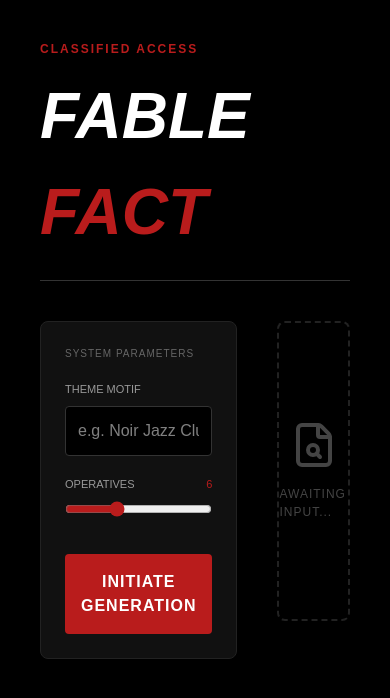
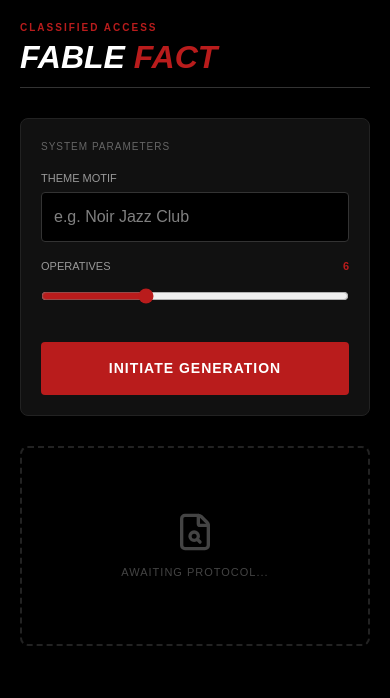
Before and after one commit to Unskilledcrab/fable-and-fact, a Next.js app: page / in a window 390 px wide. Shown: the top 698 px of the page. Built offline with nearby package versions, Linux system fonts and the light colour scheme.

Commit message:
Optimize for mobile and add rich mock data

```diff
--- a/src/app/page.tsx
+++ b/src/app/page.tsx
@@ -12,7 +12,7 @@
   const handleGenerate = async () => {
     setLoading(true);
     try {
-      await new Promise(r => setTimeout(r, 2000));
+      await new Promise(r => setTimeout(r, 1500));
       setMystery({
         title: "The Last Ledger of Loxley",
         setting: "An opulent Art Deco ballroom, 1929. The air is thick with expensive cigars and cheap perfume.",
@@ -20,7 +20,10 @@
         characters: [
           { name: "Vivian Vane", role: "The Lounge Singer", difficulty: "Easy", secret: "Was blackmailing the host.", objective: "Find the ledger before the police arrive." },
           { name: "Arthur 'The Ox' Miller", role: "The Bodyguard", difficulty: "Medium", secret: "Is actually a mole for a rival mob.", objective: "Make sure no one leaves this room." },
-          { name: "Detective Sharp", role: "The Guest of Honor", difficulty: "Hard", secret: "Owes the banker a debt he can't pay.", objective: "Pin the crime on a convenient scapegoat." }
+          { name: "Detective Sharp", role: "The Guest of Honor", difficulty: "Hard", secret: "Owes the banker a debt he can't pay.", objective: "Pin the crime on a convenient scapegoat." },
+          { name: "Julian Thorne", role: "The Estranged Son", difficulty: "Medium", secret: "Forged his father's will this morning.", objective: "Ensure the ledger is destroyed." },
+          { name: "Clara Sterling", role: "The Socialite", difficulty: "Easy", secret: "Was having an affair with the victim.", objective: "Recover her love letters from the ledger." },
+          { name: "Dr. Aris", role: "The Family Physician", difficulty: "Hard", secret: "Supplied the poison used in the collapse.", objective: "Avoid suspicion while disposing of the evidence." }
         ]
       });
     } catch (error) {
@@ -31,39 +34,39 @@
   };
 
   return (
-    <div style={{ backgroundColor: '#000', minHeight: '100vh', color: '#fff', fontFamily: 'sans-serif', padding: '40px' }}>
-      <div style={{ maxWidth: '900px', margin: '0 auto' }}>
+    <div style={{ backgroundColor: '#000', minHeight: '100vh', color: '#fff', fontFamily: 'sans-serif', padding: '20px' }}>
+      <div style={{ maxWidth: '800px', margin: '0 auto' }}>
 
-        <header style={{ borderBottom: '1px solid #333', paddingBottom: '20px', marginBottom: '40px' }}>
-          <div style={{ color: '#b91c1c', fontSize: '12px', fontWeight: 'bold', letterSpacing: '2px', marginBottom: '10px' }}>CLASSIFIED ACCESS</div>
-          <h1 style={{ fontSize: '64px', fontWeight: '900', margin: 0, fontStyle: 'italic' }}>
+        <header style={{ borderBottom: '1px solid #333', paddingBottom: '15px', marginBottom: '30px' }}>
+          <div style={{ color: '#b91c1c', fontSize: '10px', fontWeight: 'bold', letterSpacing: '2px', marginBottom: '8px' }}>CLASSIFIED ACCESS</div>
+          <h1 style={{ fontSize: 'clamp(32px, 8vw, 56px)', fontWeight: '900', margin: 0, fontStyle: 'italic', lineHeight: '0.9' }}>
             FABLE <span style={{ color: '#b91c1c' }}>FACT</span>
           </h1>
         </header>
 
-        <div style={{ display: 'grid', gridTemplateColumns: '1fr 1.5fr', gap: '40px' }}>
+        <div style={{ display: 'flex', flexDirection: 'column', gap: '30px' }}>
 
-          <aside style={{ background: '#111', padding: '24px', borderRadius: '8px', border: '1px solid #222' }}>
-            <h3 style={{ fontSize: '10px', color: '#666', marginBottom: '20px', letterSpacing: '1px' }}>SYSTEM PARAMETERS</h3>
+          <aside style={{ background: '#111', padding: '20px', borderRadius: '8px', border: '1px solid #222' }}>
+            <h3 style={{ fontSize: '10px', color: '#666', marginBottom: '16px', letterSpacing: '1px' }}>SYSTEM PARAMETERS</h3>
 
-            <div style={{ marginBottom: '20px' }}>
-              <label style={{ display: 'block', fontSize: '11px', color: '#999', marginBottom: '8px' }}>THEME MOTIF</label>
+            <div style={{ marginBottom: '16px' }}>
+              <label style={{ display: 'block', fontSize: '11px', color: '#999', marginBottom: '6px' }}>THEME MOTIF</label>
               <input
-                style={{ width: '100%', background: '#000', border: '1px solid #333', padding: '12px', color: '#fff', borderRadius: '4px' }}
+                style={{ width: '100%', background: '#000', border: '1px solid #333', padding: '12px', color: '#fff', borderRadius: '4px', fontSize: '16px' }} // 16px prevents iOS zoom
                 placeholder="e.g. Noir Jazz Club"
                 value={theme}
                 onChange={(e) => setTheme(e.target.value)}
               />
             </div>
 
-            <div style={{ marginBottom: '30px' }}>
-              <label style={{ display: 'flex', justifyContent: 'space-between', fontSize: '11px', color: '#999', marginBottom: '8px' }}>
+            <div style={{ marginBottom: '24px' }}>
+              <label style={{ display: 'flex', justifyContent: 'space-between', fontSize: '11px', color: '#999', marginBottom: '6px' }}>
                 <span>OPERATIVES</span>
-                <span style={{ color: '#b91c1c' }}>{players}</span>
+                <span style={{ color: '#b91c1c', fontWeight: 'bold' }}>{players}</span>
               </label>
               <input
                 type="range" min="3" max="12"
-                style={{ width: '100%', accentColor: '#b91c1c' }}
+                style={{ width: '100%', accentColor: '#b91c1c', height: '30px' }}
                 value={players}
                 onChange={(e) => setPlayers(parseInt(e.target.value))}
               />
@@ -75,41 +78,52 @@
               style={{
                 width: '100%', padding: '16px', background: loading ? '#333' : '#b91c1c',
                 color: '#fff', border: 'none', borderRadius: '4px', fontWeight: 'bold',
-                cursor: 'pointer', letterSpacing: '1px'
+                cursor: 'pointer', letterSpacing: '1px', fontSize: '14px'
               }}
             >
-              {loading ? 'GENERATING...' : 'INITIATE GENERATION'}
+              {loading ? 'ANALYZING...' : 'INITIATE GENERATION'}
             </button>
           </aside>
 
           <section>
             {!mystery ? (
-              <div style={{ height: '300px', border: '2px dashed #222', borderRadius: '8px', display: 'flex', flexDirection: 'column', alignItems: 'center', justifyContent: 'center', color: '#444' }}>
-                <FileSearch size={48} style={{ marginBottom: '16px' }} />
-                <div style={{ fontSize: '12px', letterSpacing: '1px' }}>AWAITING INPUT...</div>
+              <div style={{ height: '200px', border: '2px dashed #222', borderRadius: '8px', display: 'flex', flexDirection: 'column', alignItems: 'center', justifyContent: 'center', color: '#444' }}>
+                <FileSearch size={40} style={{ marginBottom: '12px' }} />
+                <div style={{ fontSize: '11px', letterSpacing: '1px' }}>AWAITING PROTOCOL...</div>
               </div>
             ) : (
-              <div style={{ background: '#fff', color: '#000', padding: '40px', boxShadow: '10px 10px 0px #b91c1c' }}>
-                <h2 style={{ fontSize: '32px', fontWeight: '900', borderBottom: '3px solid #000', paddingBottom: '10px', marginBottom: '24px' }}>{mystery.title}</h2>
-
-                <div style={{ marginBottom: '20px' }}>
-                  <div style={{ fontSize: '10px', fontWeight: 'bold', color: '#b91c1c' }}>LOCALITY</div>
-                  <p style={{ margin: '4px 0', fontStyle: 'italic' }}>{mystery.setting}</p>
+              <div style={{ background: '#fff', color: '#000', padding: '24px', boxShadow: '8px 8px 0px #b91c1c', marginBottom: '40px' }}>
+                <div style={{ display: 'flex', justifyContent: 'space-between', alignItems: 'flex-start', marginBottom: '20px' }}>
+                  <h2 style={{ fontSize: '24px', fontWeight: '900', borderBottom: '3px solid #000', paddingBottom: '6px', margin: 0, textTransform: 'uppercase' }}>{mystery.title}</h2>
+                  <Fingerprint size={32} style={{ opacity: 0.1 }} />
                 </div>
 
-                <div style={{ marginBottom: '30px' }}>
-                  <div style={{ fontSize: '10px', fontWeight: 'bold', color: '#b91c1c' }}>CATALYST</div>
-                  <p style={{ margin: '4px 0', fontWeight: 'bold' }}>{mystery.premise}</p>
+                <div style={{ marginBottom: '16px' }}>
+                  <div style={{ fontSize: '9px', fontWeight: 'bold', color: '#b91c1c', letterSpacing: '1px' }}>LOCALITY</div>
+                  <p style={{ margin: '4px 0', fontStyle: 'italic', fontSize: '14px', lineHeight: '1.4' }}>{mystery.setting}</p>
+                </div>
+
+                <div style={{ marginBottom: '24px' }}>
+                  <div style={{ fontSize: '9px', fontWeight: 'bold', color: '#b91c1c', letterSpacing: '1px' }}>CATALYST</div>
+                  <p style={{ margin: '4px 0', fontWeight: 'bold', fontSize: '14px', lineHeight: '1.4' }}>{mystery.premise}</p>
                 </div>
 
                 <div>
-                  <div style={{ fontSize: '10px', fontWeight: 'bold', marginBottom: '10px' }}>IDENTIFIED PERSONNEL</div>
-                  {mystery.characters.map((char: any, i: number) => (
-                    <div key={i} style={{ display: 'flex', justifyContent: 'space-between', fontSize: '13px', borderBottom: '1px solid #eee', padding: '8px 0' }}>
-                      <span style={{ fontWeight: 'bold' }}>{char.name}</span>
-                      <span style={{ color: '#666' }}>[{char.role}]</span>
-                    </div>
-                  ))}
+                  <div style={{ fontSize: '9px', fontWeight: 'bold', marginBottom: '12px', letterSpacing: '1px', borderTop: '1px solid #ddd', paddingTop: '12px' }}>PERSONNEL DOSSIERS</div>
+                  <div style={{ display: 'flex', flexDirection: 'column', gap: '12px' }}>
+                    {mystery.characters.map((char: any, i: number) => (
+                      <div key={i} style={{ border: '1px solid #eee', padding: '12px', borderRadius: '4px', background: '#f9f9f9' }}>
+                        <div style={{ display: 'flex', justifyContent: 'space-between', marginBottom: '4px' }}>
+                          <span style={{ fontWeight: 'bold', fontSize: '14px' }}>{char.name}</span>
+                          <span style={{ fontSize: '10px', color: '#b91c1c', fontWeight: 'bold' }}>{char.difficulty.toUpperCase()}</span>
+                        </div>
+                        <div style={{ fontSize: '11px', color: '#666', textTransform: 'uppercase', marginBottom: '8px' }}>{char.role}</div>
+                        <div style={{ fontSize: '13px', borderTop: '1px dashed #ddd', paddingTop: '8px' }}>
+                          <span style={{ fontWeight: 'bold', color: '#444' }}>Objective:</span> {char.objective}
+                        </div>
+                      </div>
+                    ))}
+                  </div>
                 </div>
               </div>
             )}
```
